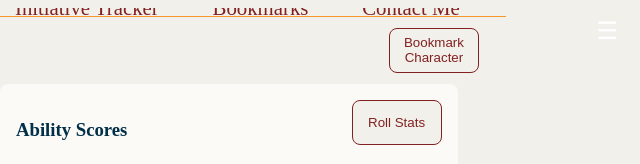
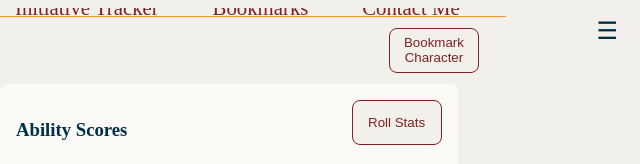
Before and after one commit to Velossoraptor/SimplyDnD-Webpage, a website built with Vite: page index.html in a window 1280 px wide. Shown: the top 164 px of the page, 640-1280 px from the left. Built offline with nearby package versions, Linux system fonts and the light colour scheme; no server answers.

Commit message:
fixed ham menu

```diff
--- a/css/style.css
+++ b/css/style.css
@@ -59,7 +59,7 @@ html {
 
 #hamburger::before {
   content: "☰";
-  color: white !important;
+  color: var(--navy);
 }
 
 #hamburger.open::before {
```
